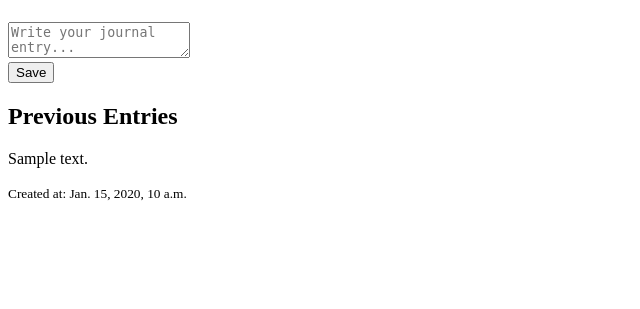
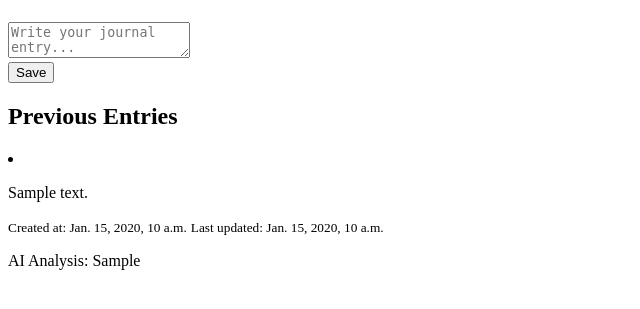
Before and after one commit to rubenzu03/ai-guided-journal, a Django app: page / in a window 1280 px wide. Shown: the part 58-367 px from the top of the page, without its empty margins (0-640 px from the left). Run offline with Django 5.2, Linux system fonts and the light colour scheme; tables that the repository leaves empty hold one stand-in row (values such as "Sample post").

Commit message:
Added AI feedback to entry from Gemini

```diff
--- a/journaling/journal/models.py
+++ b/journaling/journal/models.py
@@ -3,5 +3,6 @@ from django.db import models
 # Create your models here.
 class Entry(models.Model):
     text = models.TextField()
+    ai_analysis = models.TextField(blank=True, null=True)
     created_at = models.DateTimeField(auto_now_add=True)
     updated_at = models.DateTimeField(auto_now=True)
--- a/journaling/journal/templates/home.html
+++ b/journaling/journal/templates/home.html
@@ -5,37 +5,51 @@
 <!--[if gt IE 8]>      <html class="no-js"> <!--<![endif]-->
 <html>
   <head>
-        <meta charset="utf-8">
-        <meta http-equiv="X-UA-Compatible" content="IE=edge">
+    <meta charset="utf-8" />
+    <meta http-equiv="X-UA-Compatible" content="IE=edge" />
     <title>AI Guided Journal</title>
-        <meta name="description" content="">
-        <meta name="viewport" content="width=device-width, initial-scale=1">
-        <link rel="stylesheet" href="">
+    <meta name="description" content="" />
+    <meta name="viewport" content="width=device-width, initial-scale=1" />
+    <link rel="stylesheet" href="" />
   </head>
   <body>
     <!--[if lt IE 7]>
-            <p class="browsehappy">You are using an <strong>outdated</strong> browser. Please <a href="#">upgrade your browser</a> to improve your experience.</p>
+      <p class="browsehappy">
+        You are using an <strong>outdated</strong> browser. Please
+        <a href="#">upgrade your browser</a> to improve your experience.
+      </p>
     <![endif]-->
     <div class="header">
       <h1>AI Guided Journal</h1>
     </div>
-        <div class="journal-form"></div>
+    <div class="journal-form">
       <form method="post">
         {% csrf_token %}
-                <textarea name="text" placeholder="Write your journal entry..."></textarea><br>
+        <textarea
+          name="text"
+          placeholder="Write your journal entry..."
+        ></textarea
+        ><br />
         <button type="submit">Save</button>
       </form>
     </div>
     <div class="entries">
       <h2>Previous Entries</h2>
+      <li>
         {% for entry in entries %}
         <div class="entry">
           <p>{{ entry.text }}</p>
           <small>Created at: {{ entry.created_at }}</small>
+          <small>Last updated: {{ entry.updated_at }}</small>
+          {% if entry.ai_analysis %}
+            <p>AI Analysis: {{ entry.ai_analysis }}</p>
+          {% endif %}
         </div>
         {% empty %}
         <p>No entries yet.</p>
         {% endfor %}
+      </li>
+    </div>
     <script src="" async defer></script>
   </body>
 </html>
--- a/journaling/journal/views.py
+++ b/journaling/journal/views.py
@@ -1,5 +1,6 @@
 from django.shortcuts import render, redirect
 from .models import Entry
+from .gemini_requests import generate_ai_analysis
 
 
 # Create your views here.
@@ -7,7 +8,8 @@ from .models import Entry
 def home(request):
     if request.method == "POST":
         text = request.POST.get("text")
-        Entry.objects.create(text=text)
+        ai_analysis = generate_ai_analysis(text)
+        Entry.objects.create(text=text, ai_analysis=ai_analysis)
         return redirect("home")
     entries = Entry.objects.all().order_by("-created_at")
     return render(request, "home.html", {"entries": entries})
```
Lines whose indentation alone changed are shown as unchanged.
